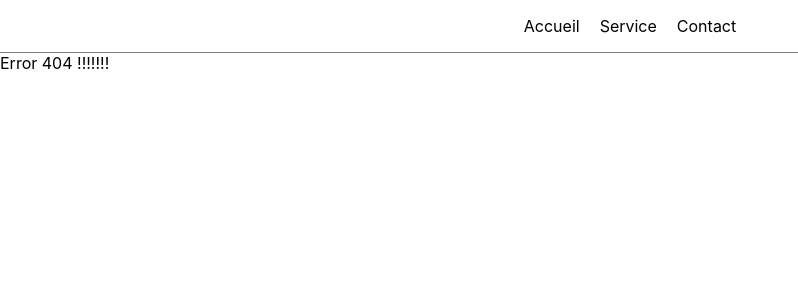
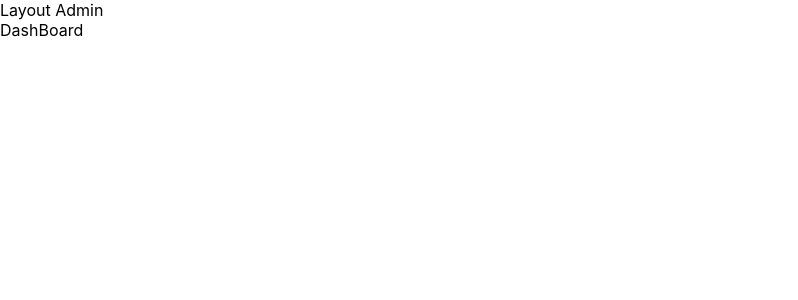
Before and after one commit to hhachich/coktail, a React (Create React App) app: page /admin/dashboard in a window 1280 px wide. Before the commit this address had no page. Shown: the top 300 px of the page, without its empty margins (0-798 px from the left). Built offline with nearby package versions, Linux system fonts and the light colour scheme.

Commit message:
Les Multi Router - Début routage admin

```diff
--- a/src/App.js
+++ b/src/App.js
@@ -1,13 +1,18 @@
 import './App.css';
-import { BrowserRouter  } from 'react-router-dom';
+import { BrowserRouter, Route, Routes  } from 'react-router-dom';
 import PublicRouter from './pages/public/PublicRouter';
+import AdminRouter from './pages/admin/AdminRouter';
 
 function App() {
   return (
     <div className="App">
 
       <BrowserRouter>
-        <PublicRouter/>
+      <Routes>
+          <Route path="/*" element={<PublicRouter/>}/>
+          <Route path="/admin/*" element={<AdminRouter/>}/>
+      </Routes>
+
       </BrowserRouter>
 
     </div>
--- /dev/null
+++ b/src/pages/admin/ALayout.js
@@ -0,0 +1,13 @@
+import React from 'react';
+import { Outlet } from 'react-router-dom';
+
+const ALayout = () => {
+    return (
+        <div className='ALayout'>
+            Layout Admin
+            <Outlet/>
+        </div>
+    );
+};
+
+export default ALayout;
--- /dev/null
+++ b/src/pages/admin/AdminRouter.js
@@ -0,0 +1,17 @@
+import React from 'react';
+import { Route, Routes } from 'react-router-dom';
+import ALayout from './ALayout';
+import DashBoard from './DashBoard';
+
+const AdminRouter = () => {
+    return (
+        <Routes>
+          <Route element={<ALayout/>}>
+            <Route path="dashboard" element={<DashBoard/>}/>
+          </Route>
+
+      </Routes>
+    );
+};
+
+export default AdminRouter;
```
Also changed, not shown: src/components/admin/AHeader.js (added, +11 -0 lines), src/components/admin/Header.js (deleted, +0 -11 lines), src/pages/admin/Layout.js (deleted, +0 -11 lines).
